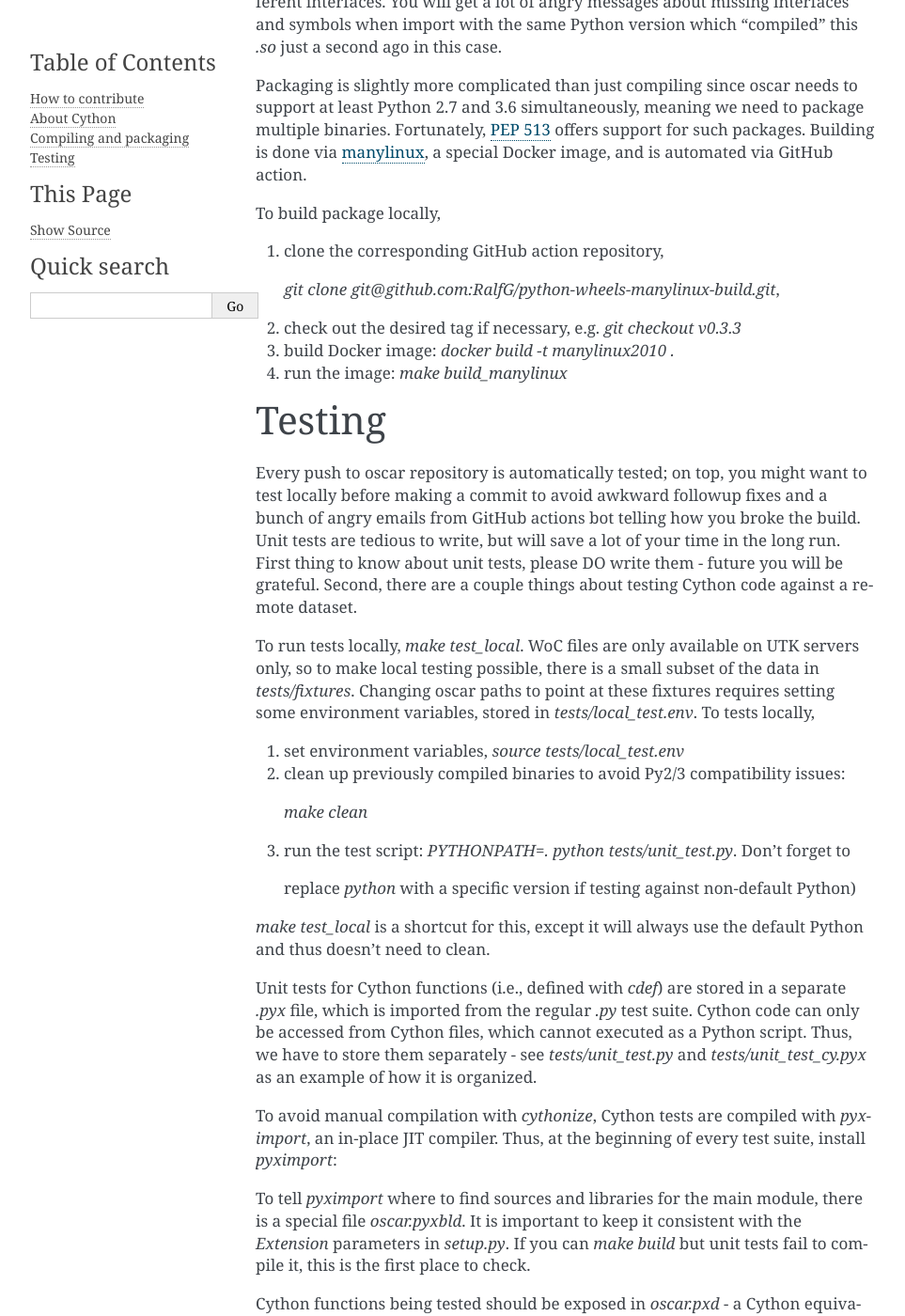
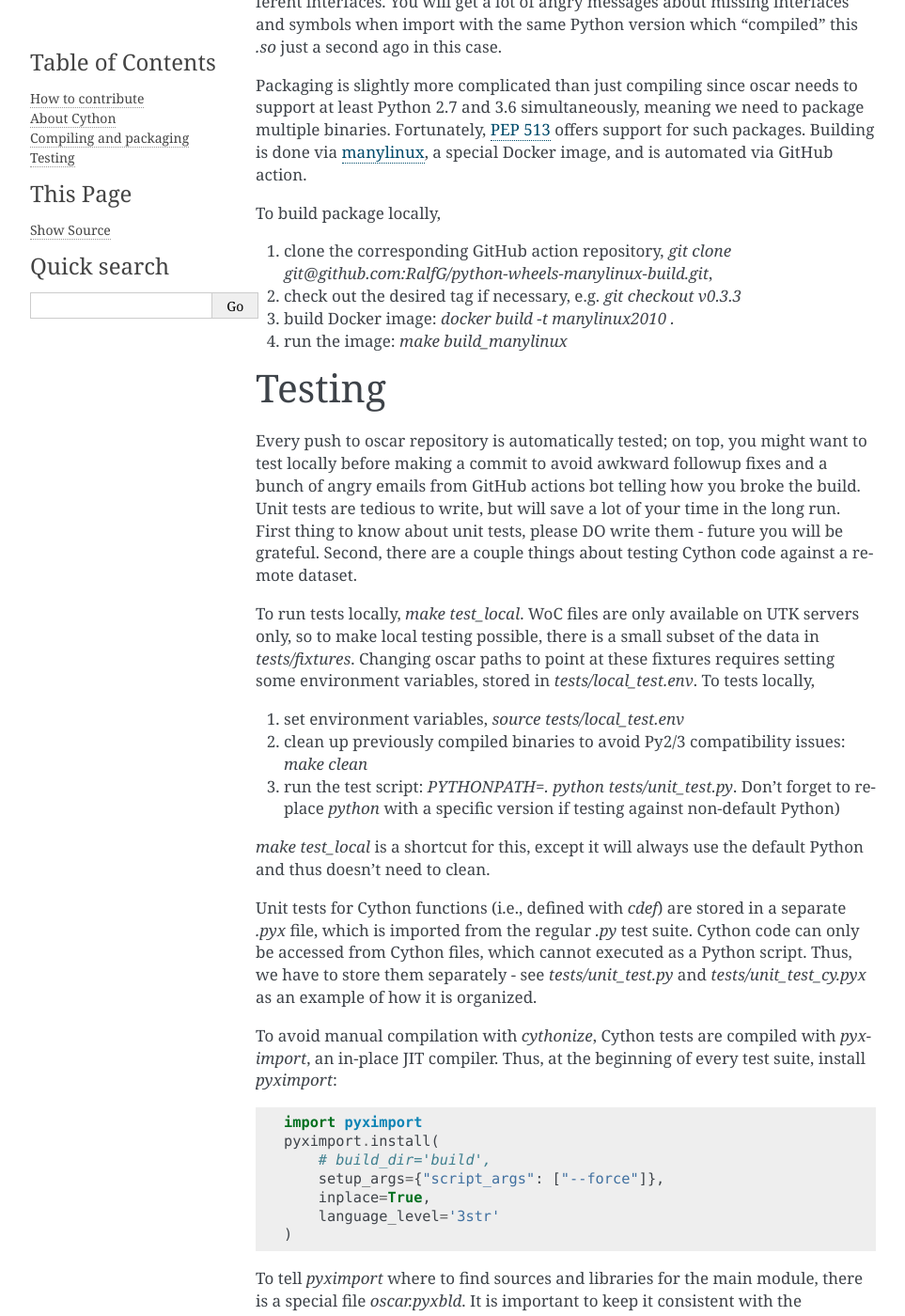
Before and after one commit to ssc-oscar/oscar.py, a Sphinx documentation site: the page built from docs/contribute.rst, in a window 1280 px wide and 1400 px high, scrolled down 1877 px. Shown: the whole window at 94% size, without its empty margins (8-971 px from the left). Built offline with Sphinx 7.4.7, drawn with Linux system fonts in a browser that asks for light colours.

Commit message:
docs: fix classes autodoc

```diff
--- a/docs/_static/custom.css
+++ b/docs/_static/custom.css
@@ -8,3 +8,11 @@
     width: 940px;
     margin: 30px auto 0 30px;
 }
+
+.py.class {
+    margin: 2em 0;
+}
+
+.py.method {
+    margin: 1em 0;
+}
--- a/docs/contribute.rst
+++ b/docs/contribute.rst
@@ -70,7 +70,7 @@
 of which was previously used).
 
 Compiling and packaging
-----------------------
+-----------------------
 
 To compile oscar locally, run:
 `python setup.py build_ext --inplace`. To explicitly specify python version,
@@ -140,6 +140,7 @@
 install `pyximport`:
 
 .. code-block:: python
+
     import pyximport
     pyximport.install(
         # build_dir='build',
--- a/docs/index.rst
+++ b/docs/index.rst
@@ -83,7 +83,7 @@
     :members: parents, project_names, projects, child_shas, children, blob_shas, blobs
 
 .. autoclass:: Tree
-    :members: traverse, files, blob_shas, blobs, parent_tree_shas, parent_trees
+    :members: traverse, files, blob_shas, blobs
 
 .. autoclass:: File
     :members: commit_shas, commits
```
Also changed, not shown: other parts of docs/contribute.rst (+10 -10 lines), 1 other file.
